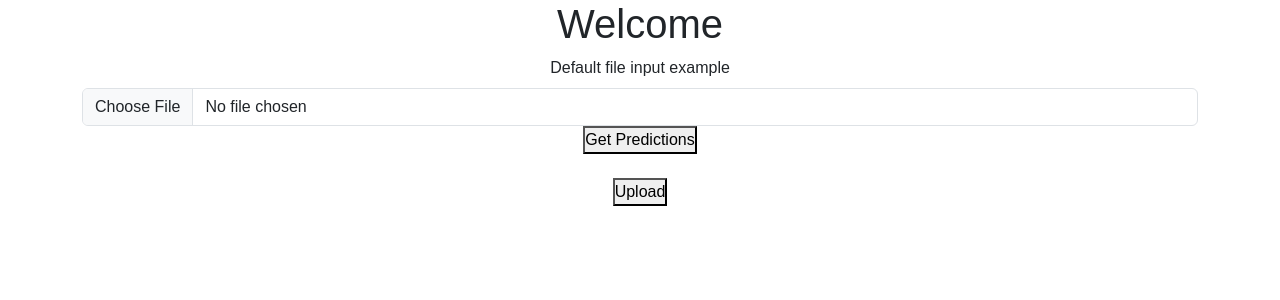
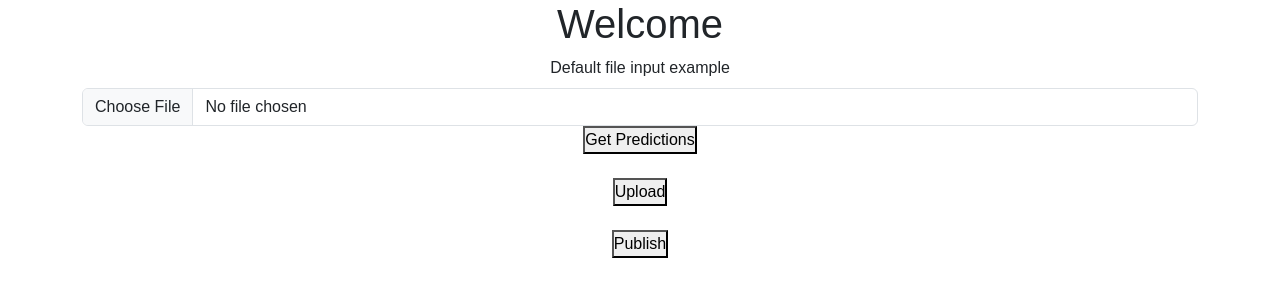
Before and after one commit to Akalanka-1996/eCommerce-demographic, a React (Create React App) app: page /dashboard in a window 1280 px wide. Shown: the top 300 px of the page. Built offline with nearby package versions, Linux system fonts and the light colour scheme.

Commit message:
upload image item collection

```diff
--- a/src/pages/Dashboard.jsx
+++ b/src/pages/Dashboard.jsx
@@ -52,6 +52,28 @@ const Dashboard = () => {
     }
   };
 
+  const publishImage = async () => {
+    try {
+        const publishData = {
+            image_url: pic,
+            tags: ["gender_male",
+            "isMarried_True",
+            "race_Muslim"]
+        }
+        const token = localStorage.getItem("token");
+        console.log('publish data', publishData)
+        const response = await axios.post(`${BASE_URL}/upload`, publishData, {
+            headers: {
+              "Content-Type": "application/json",
+              Authorization: `Bearer ${token}`,
+            },
+          });
+          console.log("response", response.data);
+    } catch (error) {
+      console.log(error);
+    }
+  };
+
   useEffect(() => {
     console.log("pic", pic);
   }, [pic]);
@@ -69,6 +91,9 @@ const Dashboard = () => {
           <br></br>
           <br></br>
           <button onClick={uploadToCloudinary}>Upload</button>
+          <br></br>
+          <br></br>
+          <button onClick={publishImage}>Publish</button>
         </Form.Group>
       </section>
     </>
```
Also changed, not shown: src/pages/Login.jsx (+2 -15 lines), public/manifest.json (added).
